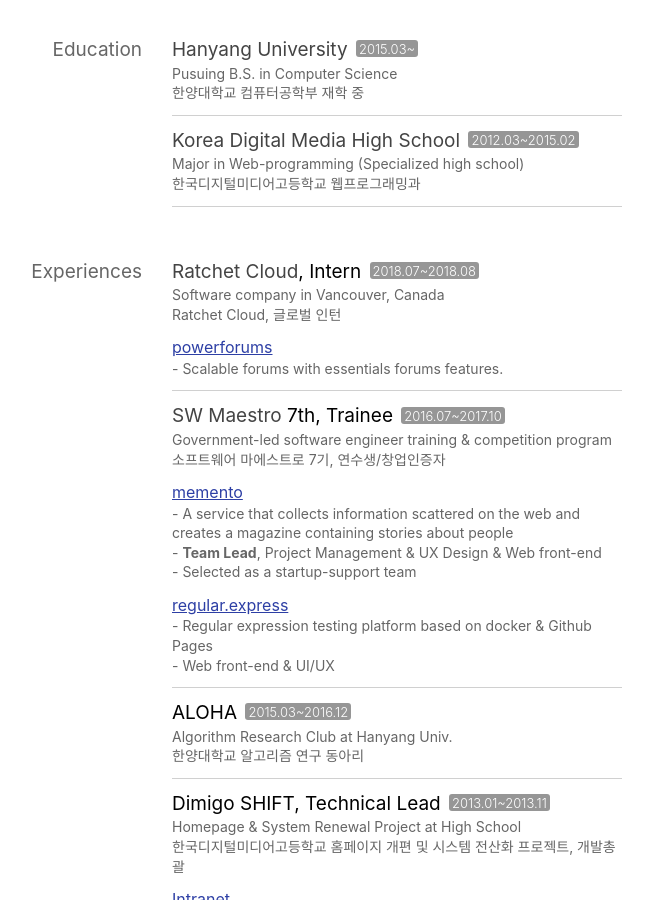
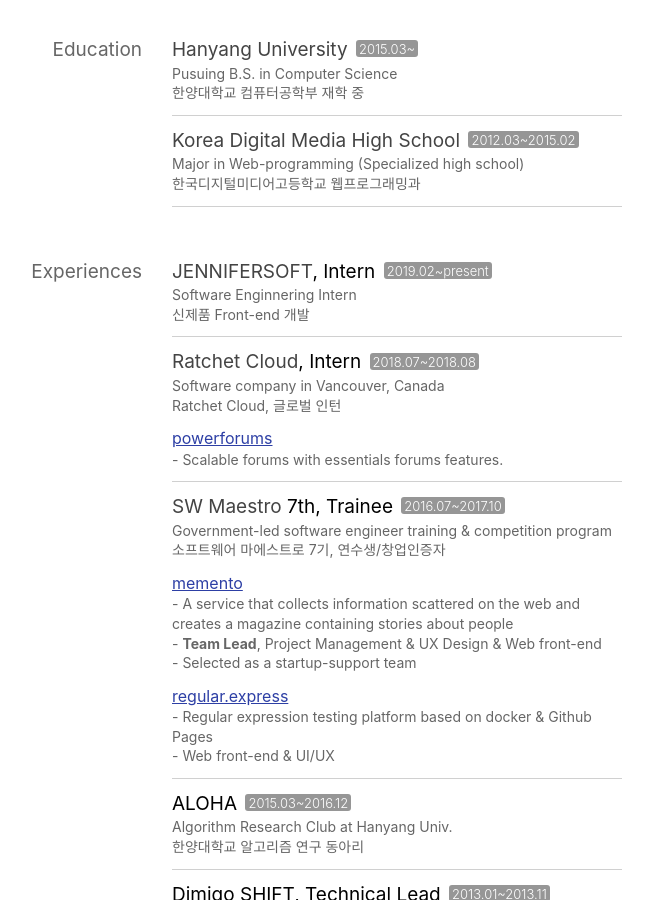
Before and after one commit to Prev/prev.github.io, a Jekyll site: the page built from profile.html, in a window 1280 px wide and 900 px high, scrolled down 466 px. Shown: the whole window, without its empty margins (323-976 px from the left). Built offline with Jekyll 4.4.1, drawn with Linux system fonts in a browser that asks for light colours; nearby versions of some CDN libraries.

Commit message:
Update profile

```diff
--- a/profile.html
+++ b/profile.html
@@ -62,6 +62,15 @@
 		</dt>
 		<dd>
 			<ul>
+				<li class="section">
+					<h4 id="jennifersoft">
+						<a href="https://jennifersoft.com">JENNIFERSOFT</a>, Intern
+						<span class="date">2019.02~present</span></h4>
+					<div>
+						Software Enginnering Intern<br>
+						신제품 Front-end 개발
+					</div>
+				</li>
 				<li class="section">
 					<h4 id="ratchetcloud">
 						<a href="https://ratchet.cloud">Ratchet Cloud</a>, Intern
```
